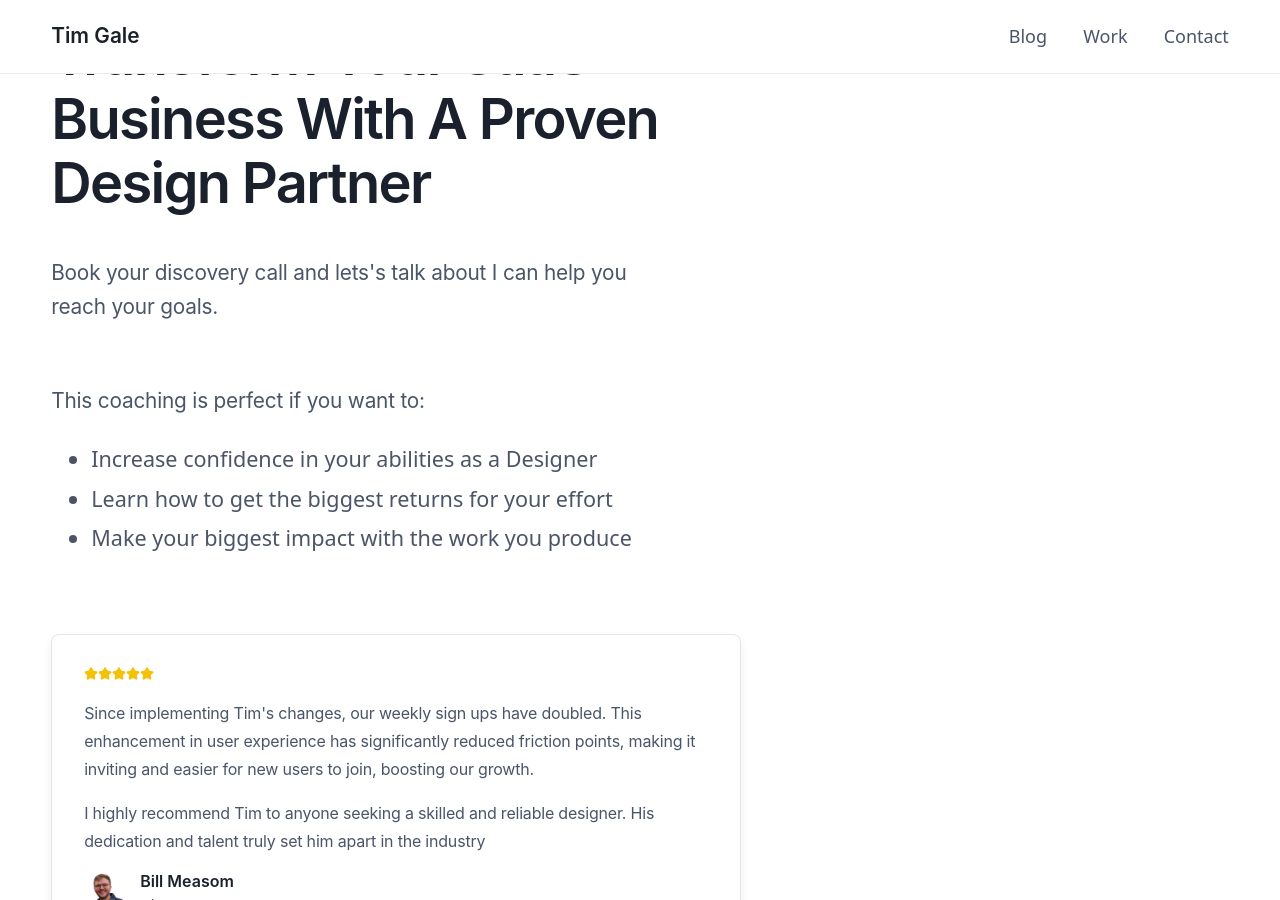
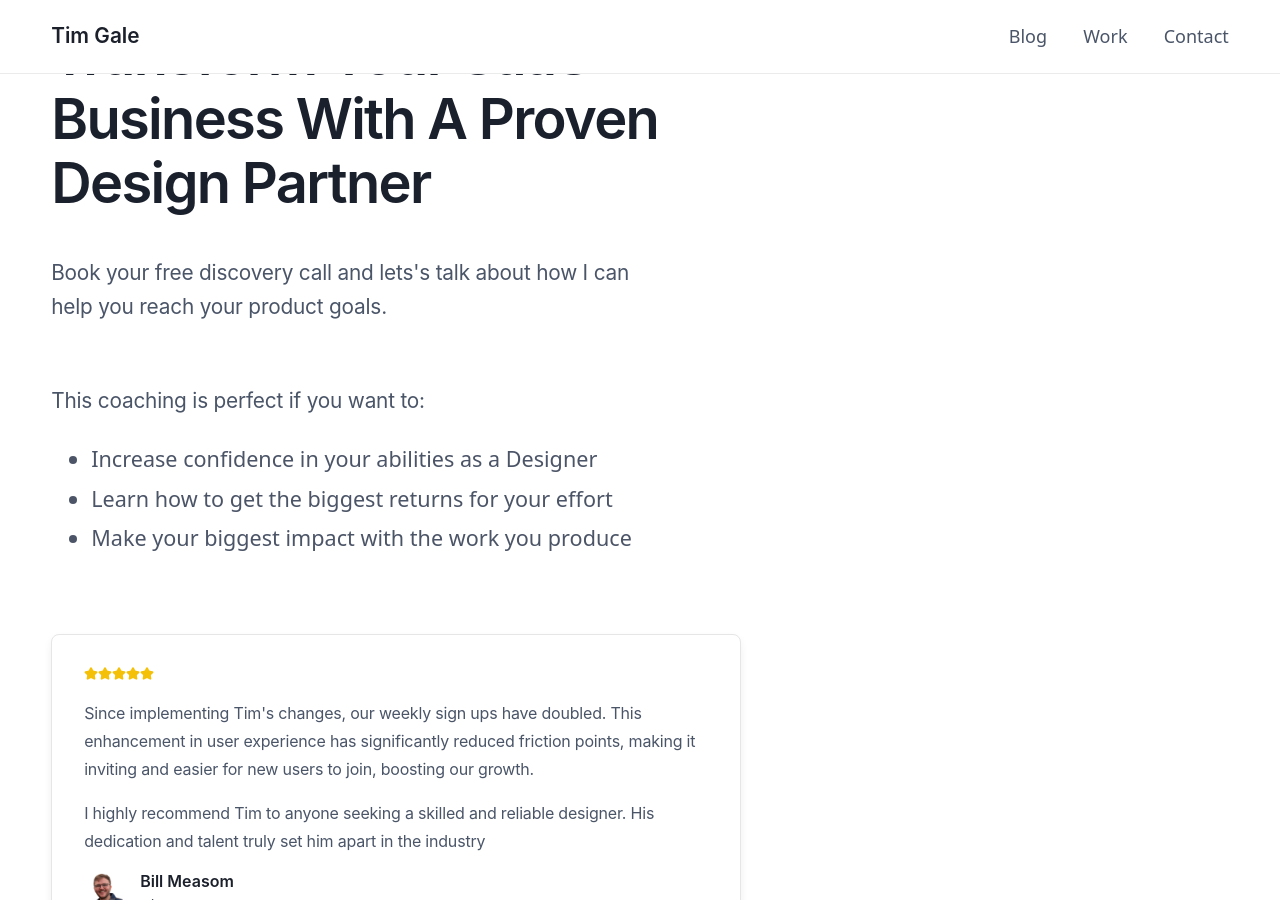
Before and after one commit to timgale/timgale.github.io, a Jekyll site: the page built from discovery-call.html, in a window 1280 px wide and 900 px high, scrolled down 316 px. Built offline with Jekyll 4.4.1, drawn with Linux system fonts in a browser that asks for light colours; a script that is not in the unit is left out.

Commit message:
Update discovery call sub text

```diff
--- a/discovery-call.html
+++ b/discovery-call.html
@@ -10,7 +10,7 @@
             <div class="booking-hero-top">
                 <div class="intro-image"></div>
                 <h2 class="heading--alpha">Transform your SaaS Business with a Proven Design Partner</h2>
-                <p>Book your discovery call and lets's talk about I can help you reach your goals.</p>
+                <p>Book your free discovery call and lets's talk about how I can help you reach your product goals.</p>
                 <div>
                     <p>This coaching is perfect if you want to:</p>
                     <ul>
```
Also changed, not shown: 1 other file.
